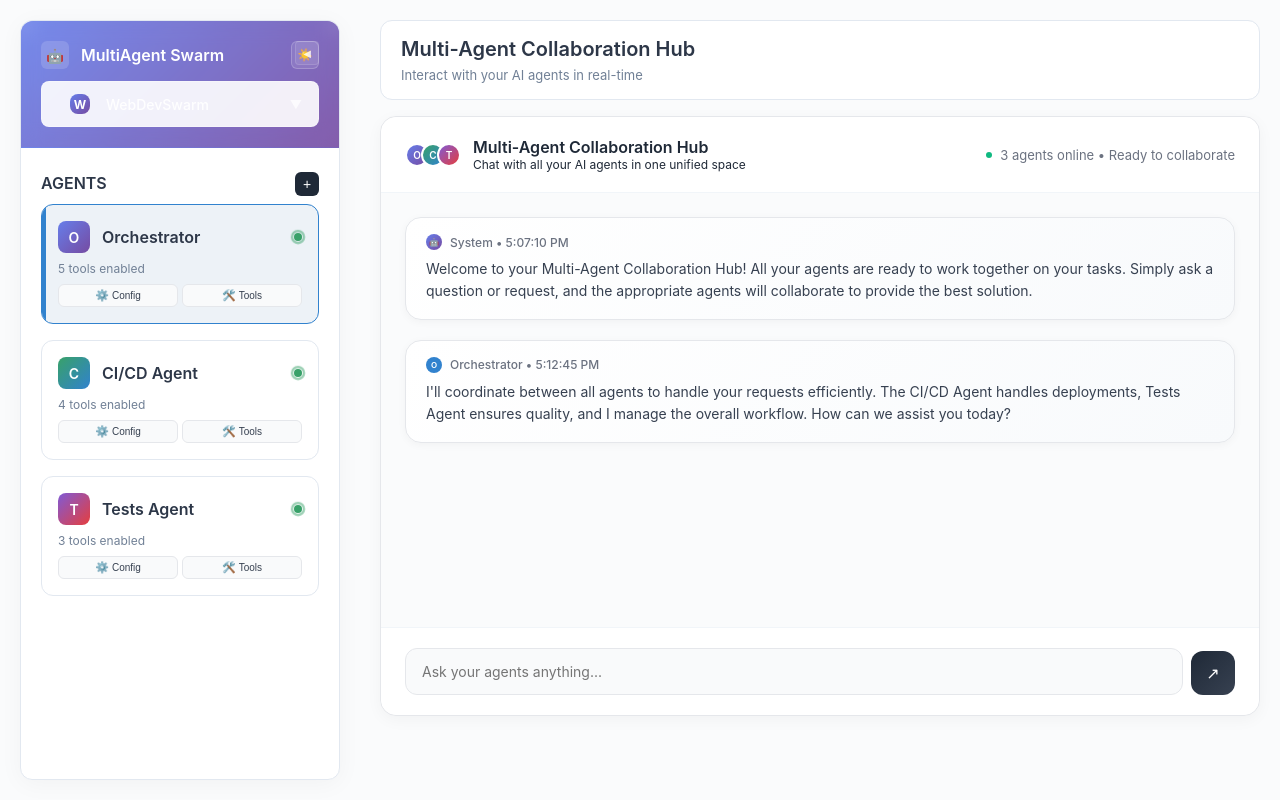
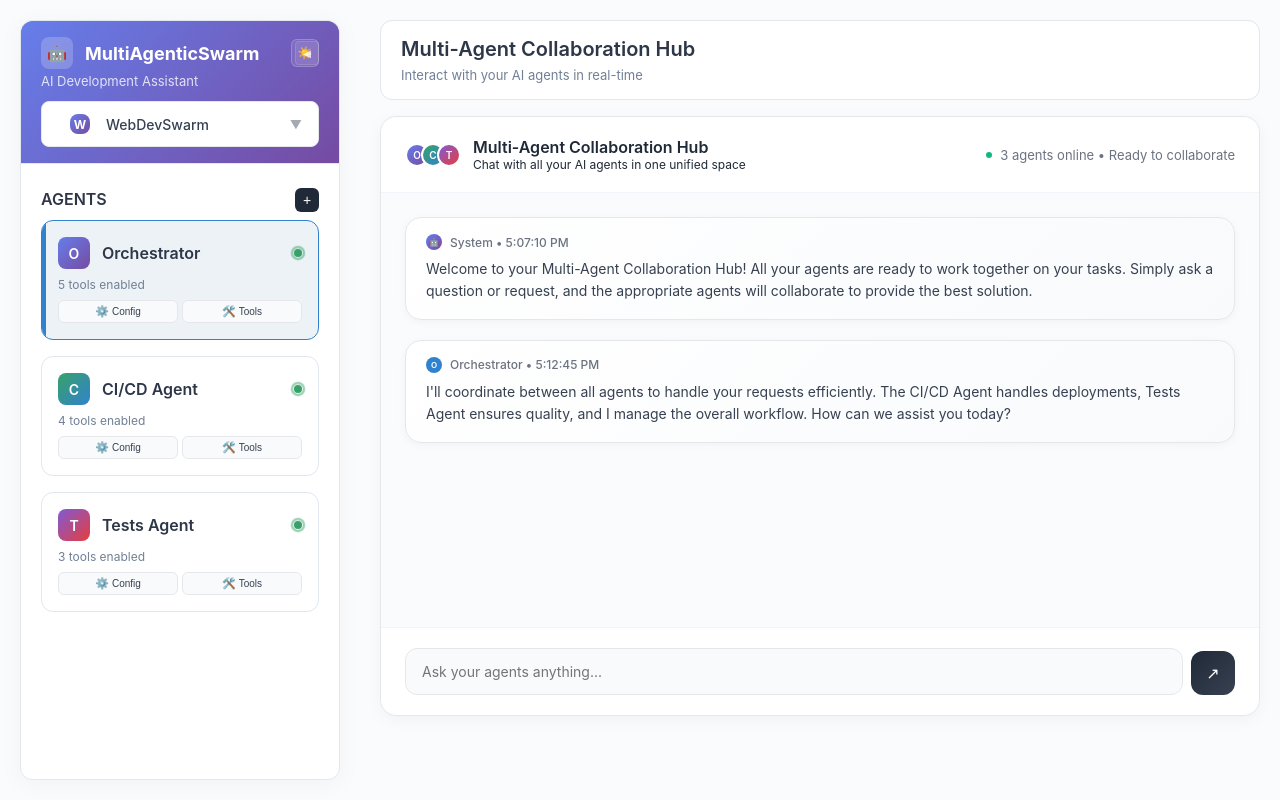
Before and after one commit to MultiAgenticSwarm/MAS-vscode-extension, a website: page media/webview.html in a window 1280 px wide. Drawn offline with Linux system fonts and the light colour scheme.

Commit message:
improved drop down

```diff
--- a/media/webview.html
+++ b/media/webview.html
@@ -73,9 +73,9 @@
         }
 
         .sidebar-header {
-            padding: 20px;
-            border-bottom: 1px solid rgba(255, 255, 255, 0.05);
-            background: var(--gradient-primary);
+            padding: 16px 20px;
+            border-bottom: 1px solid var(--vscode-border);
+            background: linear-gradient(135deg, #667eea 0%, #764ba2 100%);
             border-radius: 12px 12px 0 0;
             position: relative;
             overflow: hidden;
@@ -89,7 +89,7 @@
             left: 0;
             right: 0;
             bottom: 0;
-            background: rgba(255, 255, 255, 0.1);
+            background: linear-gradient(135deg, rgba(102, 126, 234, 0.9), rgba(118, 75, 162, 0.9));
             backdrop-filter: blur(10px);
         }
 
@@ -103,9 +103,9 @@
             align-items: center;
             gap: 12px;
             color: white;
-            font-size: 16px;
-            font-weight: 600;
-            margin-bottom: 12px;
+            font-size: 18px;
+            font-weight: 700;
+            margin-bottom: 4px;
             transition: all 0.3s ease;
             position: relative;
         }
@@ -117,14 +117,14 @@
         }
 
         .logo-icon {
-            width: 28px;
-            height: 28px;
-            background: rgba(255, 255, 255, 0.15);
-            border-radius: 6px;
+            width: 32px;
+            height: 32px;
+            background: rgba(255, 255, 255, 0.2);
+            border-radius: 8px;
             display: flex;
             align-items: center;
             justify-content: center;
-            font-size: 14px;
+            font-size: 16px;
             font-weight: 600;
             transition: all 0.3s ease;
         }
@@ -137,6 +137,7 @@
 
         .logo-text {
             transition: all 0.3s ease;
+            font-weight: 700;
         }
 
         .floating-sidebar.collapsed .logo-text {
@@ -146,6 +147,21 @@
             overflow: hidden;
         }
 
+        .logo-subtitle {
+            font-size: 13px;
+            color: rgba(255, 255, 255, 0.8);
+            font-weight: 400;
+            margin-bottom: 12px;
+            transition: all 0.3s ease;
+        }
+
+        .floating-sidebar.collapsed .logo-subtitle {
+            opacity: 0;
+            height: 0;
+            margin: 0;
+            overflow: hidden;
+        }
+
         .swarm-selector {
             position: relative;
             transition: all 0.3s ease;
@@ -165,11 +181,11 @@
 
         .swarm-dropdown {
             width: 100%;
-            background: rgba(255, 255, 255, 0.9);
-            border: 1px solid rgba(255, 255, 255, 0.3);
+            background: #ffffff;
+            border: 1px solid #e5e7eb;
             border-radius: 8px;
             padding: 12px 16px;
-            color: rgba(255, 255, 255, 0.95);
+            color: #374151;
             cursor: pointer;
             display: flex;
             justify-content: space-between;
@@ -204,6 +220,7 @@
             display: flex;
             align-items: center;
             gap: 8px;
+            color: #374151;
         }
 
         .dropdown-text::before {
@@ -229,10 +246,10 @@
         }
 
         .swarm-dropdown:hover {
-            background: rgba(255, 255, 255, 1);
-            border-color: rgba(255, 255, 255, 0.5);
+            background: #f9fafb;
+            border-color: #d1d5db;
             transform: translateY(-1px);
-            box-shadow: 0 4px 12px rgba(255, 255, 255, 0.3);
+            box-shadow: 0 4px 12px rgba(0, 0, 0, 0.1);
         }
 
         .floating-sidebar.collapsed .swarm-dropdown:hover {
@@ -244,7 +261,8 @@
             z-index: 1;
             transition: all 0.3s cubic-bezier(0.4, 0, 0.2, 1);
             font-size: 12px;
-            opacity: 0.8;
+            opacity: 0.6;
+            color: #6b7280;
         }
 
         .swarm-dropdown:hover .dropdown-arrow {
@@ -457,7 +475,7 @@
             top: 100%;
             right: 0;
             background: transparent;
-            border: 1px solid rgba(255, 255, 255, 0.3);
+            border: none;
             border-radius: 12px;
             box-shadow: none;
             z-index: 10001;
@@ -485,18 +503,20 @@
             border-radius: 8px;
             cursor: pointer;
             transition: all 0.2s ease;
-            color: rgba(255, 255, 255, 0.9);
+            color: white;
             font-size: 13px;
             font-weight: 500;
             position: relative;
             background: transparent;
-            border: 1px solid rgba(255, 255, 255, 0.3);
+            border: 1px solid rgba(255, 255, 255, 0.4);
+            margin-bottom: 2px;
         }
 
         .theme-option:hover {
             background: transparent;
-            border-color: rgba(255, 255, 255, 0.6);
+            border-color: rgba(255, 255, 255, 0.8);
             color: white;
+            transform: scale(1.02);
         }
 
         .theme-option-icon {
@@ -1699,7 +1719,7 @@
                 <div class="sidebar-header-content">
                     <div class="logo">
                         <div class="logo-icon">🤖</div>
-                        <span class="logo-text" id="logoText">MultiAgent Swarm</span>
+                        <span class="logo-text" id="logoText">MultiAgenticSwarm</span>
 
                         <!-- Theme Toggle -->
                         <div class="theme-toggle-container" id="themeToggleContainer">
@@ -1725,6 +1745,7 @@
                             </div>
                         </div>
                     </div>
+                    <div class="logo-subtitle">AI Development Assistant</div>
                     <div class="swarm-selector" id="swarmSelector">
                         <div class="swarm-dropdown" onclick="toggleSwarmDropdown()">
                             <span class="dropdown-text" id="selectedSwarm"><span class="swarm-icon web-icon" style="margin-right: 8px; width: 20px; height: 20px; font-size: 12px;">W</span>WebDevSwarm</span>
```
